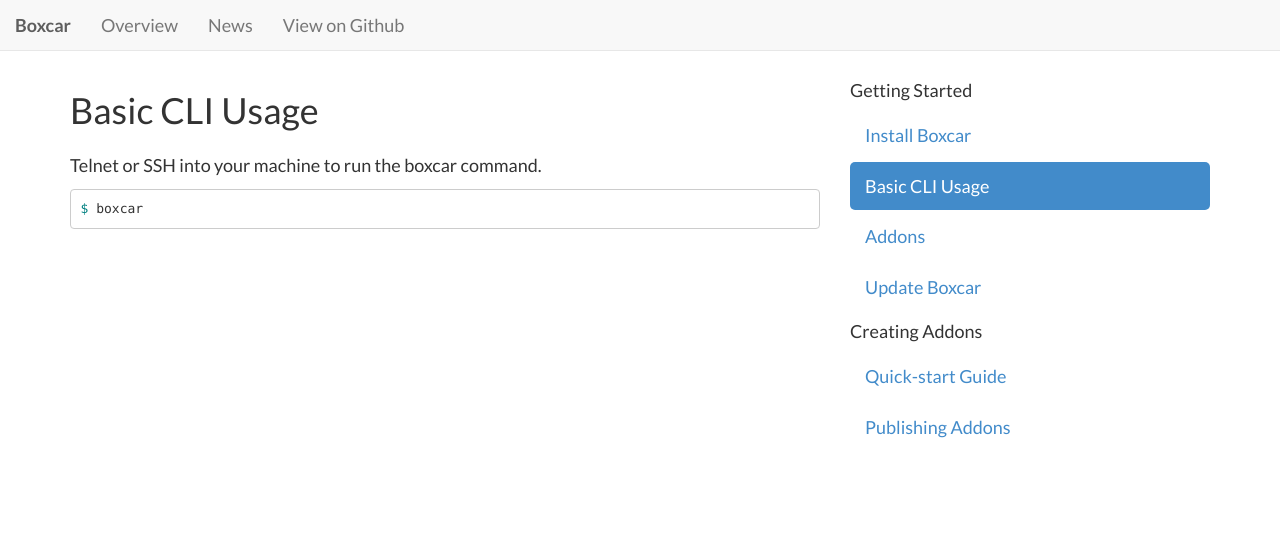
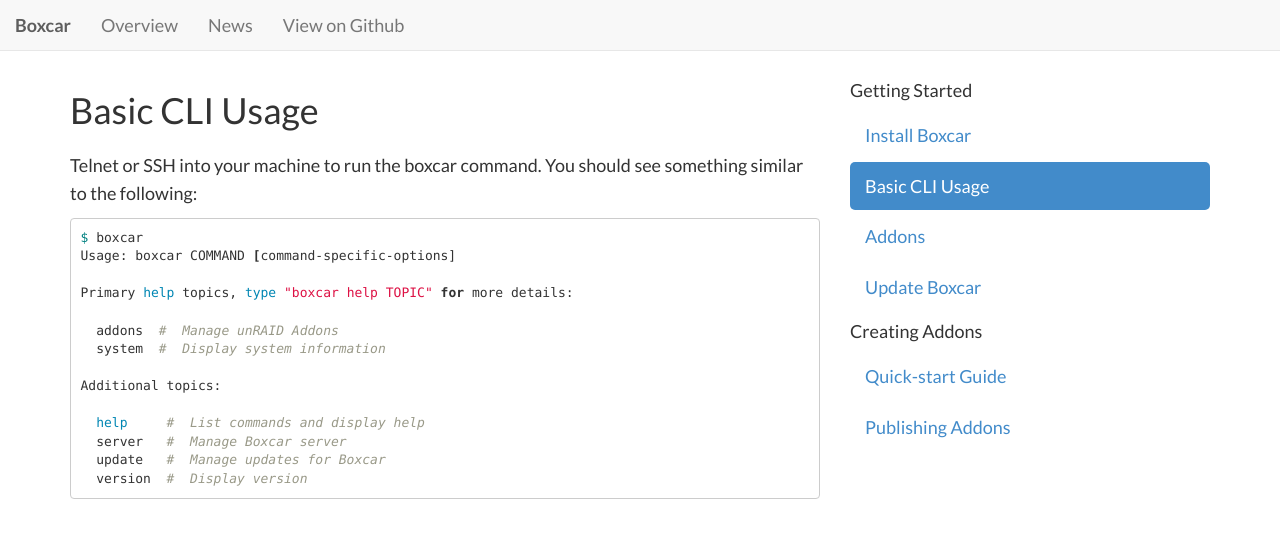
Before and after one commit to nicinabox/boxcar, a Jekyll site: the page built from docs/cli.md, in a window 1280 px wide. Shown: the top 538 px of the page. Built offline with Jekyll 4.4.1, drawn with Linux system fonts in a browser that asks for light colours; nearby versions of some CDN libraries; Markdown is read by kramdown in place of the engine named in the settings; comment, search, counter and statistics services are not loaded.

Commit message:
Update cli docs

````diff
--- a/docs/cli.md
+++ b/docs/cli.md
@@ -4,8 +4,21 @@ title: "Basic CLI Usage"
 permalink: cli/
 ---
 
-Telnet or SSH into your machine to run the boxcar command.
+Telnet or SSH into your machine to run the boxcar command. You should see something similar to the following:
 
 ```bash
 $ boxcar
+Usage: boxcar COMMAND [command-specific-options]
+
+Primary help topics, type "boxcar help TOPIC" for more details:
+
+  addons  #  Manage unRAID Addons
+  system  #  Display system information
+
+Additional topics:
+
+  help     #  List commands and display help
+  server   #  Manage Boxcar server
+  update   #  Manage updates for Boxcar
+  version  #  Display version
 ```
````
